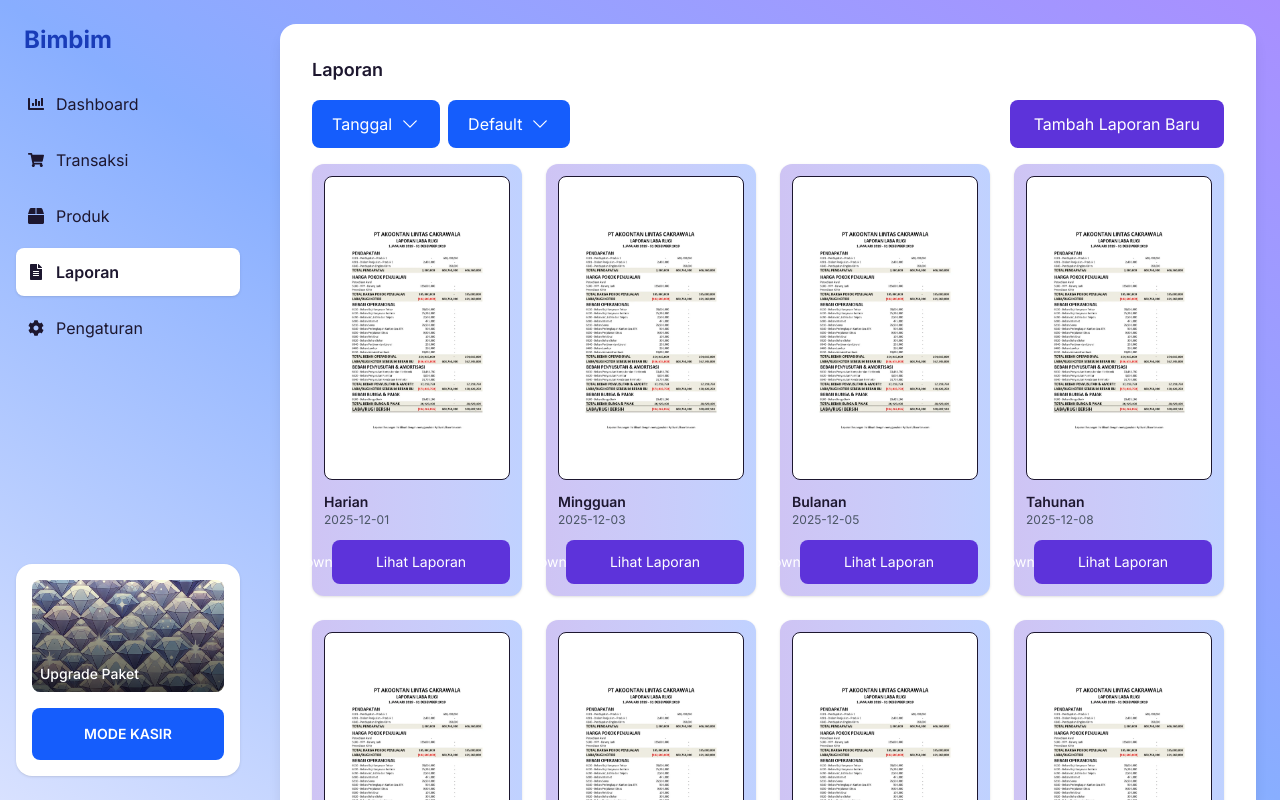
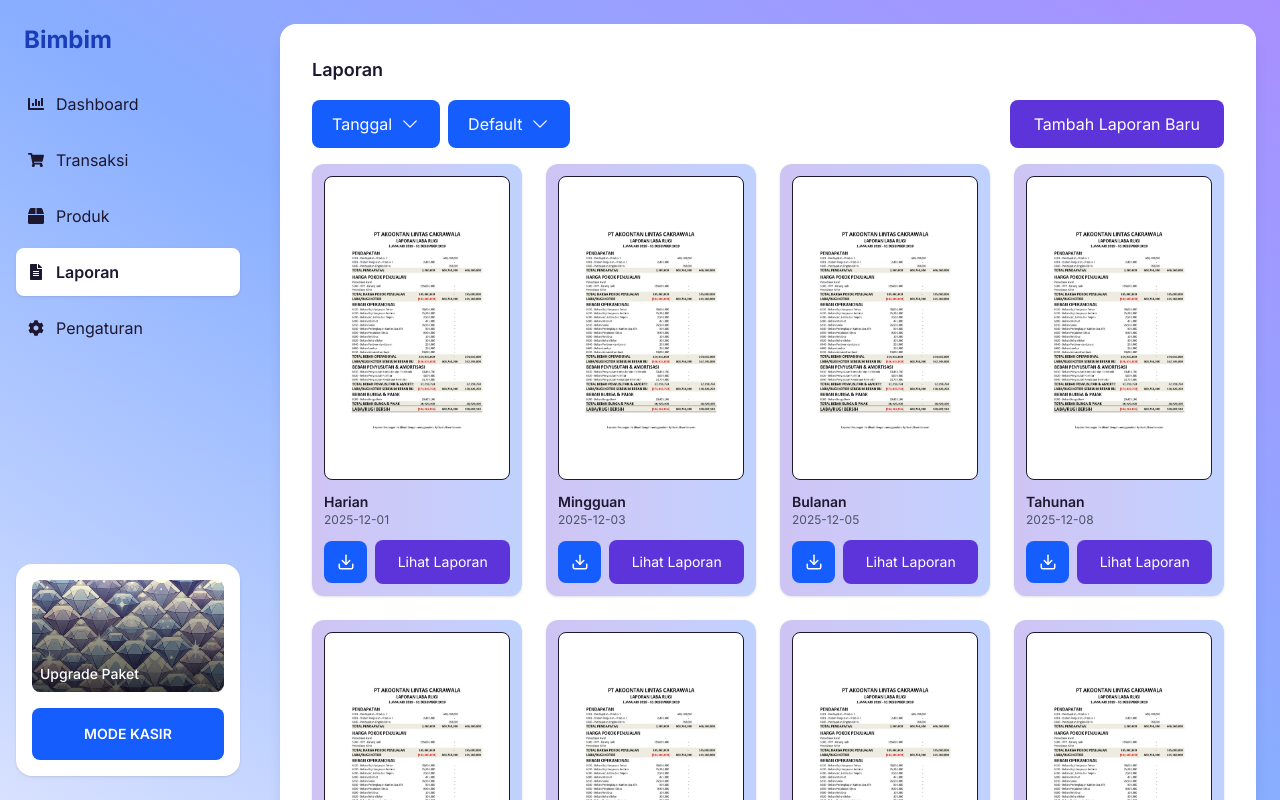
Before and after one commit to farhanangga/bimbim, a Next.js app: page /dashboard/laporan/main in a window 1280 px wide. Shown: the top 800 px of the page. Built offline with nearby package versions, Linux system fonts and the light colour scheme.

Commit message:
adjusments

```diff
--- a/src/app/dashboard/laporan/main/page.tsx
+++ b/src/app/dashboard/laporan/main/page.tsx
@@ -177,8 +177,8 @@ export default function DashboardPage() {
                     <p className="text-xs text-gray-600">{item.tanggal}</p>
 
                     <div className="mt-3 flex flex-col lg:flex-row items-center gap-2">
-                      <button className="flex items-center bg-blue-600 hover:bg-blue-700 py-2 lg:py-3 rounded-lg text-white text-xs w-full lg:w-0 justify-center">
-                        <Download size={18}/> <p className="text-sm ml-2">Download</p>
+                      <button className="flex items-center bg-blue-600 hover:bg-blue-700 py-2 lg:py-3 rounded-lg text-white text-xs w-full lg:w-15 justify-center">
+                        <Download size={18}/> <p className="block lg:hidden text-sm ml-2">Download</p>
                       </button>
 
                       <button className="bg-[#5D33DA] text-white hover:bg-[#4A28B5]  py-2 lg:py-3 rounded-lg text-sm w-full">
```
